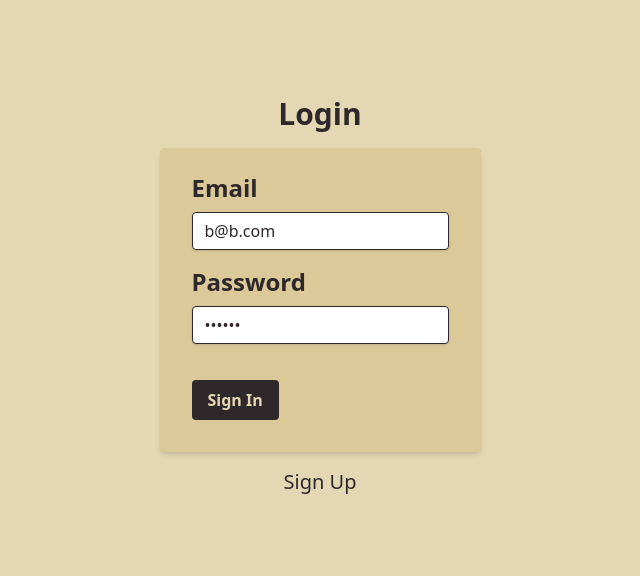
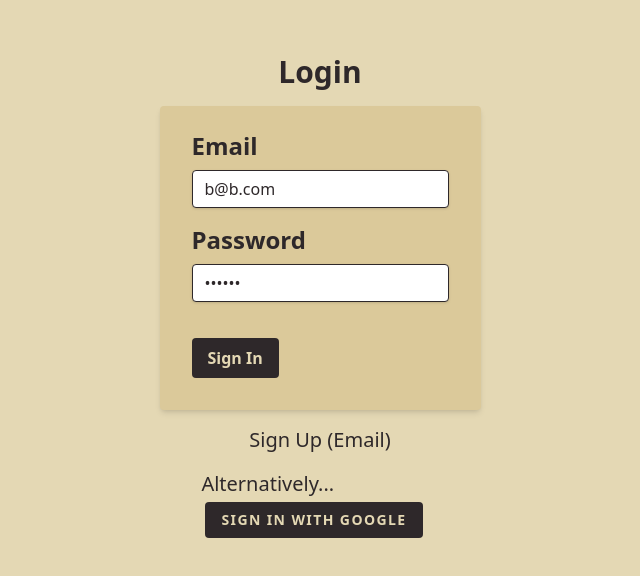
Before and after one commit to f-okd/book-tracker, a React (Vite) app: page /login in a window 1280 px wide. Shown: the part 104-680 px from the top of the page, without its empty margins (320-960 px from the left). Built offline with nearby package versions, Linux system fonts and the light colour scheme; no server answers.

Commit message:
implement google OAuth provider

```diff
--- a/src/common/ReviewModal/ReviewModal.tsx
+++ b/src/common/ReviewModal/ReviewModal.tsx
@@ -17,10 +17,6 @@ const ReviewModal = () => {
     setRatingInputValue(rating);
     setReviewInputValue(comment);
   }, [comment, rating]);
-
-  console.log(
-    `ReviewModal.tsx| Comment:${reviewData.comment}, Rating:${reviewData.rating}`,
-  );
 
   const { addReview, isAddingReview } = useAddReview();
   const { user } = useUser();
--- a/src/modules/auth/components/Login.tsx
+++ b/src/modules/auth/components/Login.tsx
@@ -1,6 +1,8 @@
 import { useState } from 'react';
 import { useLogin } from '../hooks/useLogin';
 import { Link } from 'react-router-dom';
+import Button from '../../../common/Button/Button';
+import { supabaseSignInWithGoogle } from '../../../services/supabase/apiAuth';
 
 const Login = () => {
   const [email, setEmail] = useState('b@b.com');
@@ -79,8 +81,16 @@ const Login = () => {
         to="/register"
         className="text-xl text-semibold hover:font-bold text-ternary"
       >
-        Sign Up
+        Sign Up (Email)
       </Link>
+      <div>
+        <p className="text-xl pt-4 text-semibold hover:font-bold text-ternary">
+          Alternatively...
+        </p>
+        <Button type="ternary" onClick={supabaseSignInWithGoogle}>
+          Sign in with Google
+        </Button>
+      </div>
     </div>
   );
 };
--- a/src/modules/booksList/components/BookListPage.tsx
+++ b/src/modules/booksList/components/BookListPage.tsx
@@ -32,7 +32,6 @@ const BookListPage = () => {
   const user_id = user?.id ?? ''; //will never be null because you route is protected
 
   const handleSetStatustFilter = (status: statusType) => {
-    console.log('changing status to:' + status);
     setStatusFilter(status);
   };
   const {
--- a/src/modules/booksSearch/components/BookDetails.tsx
+++ b/src/modules/booksSearch/components/BookDetails.tsx
@@ -68,6 +68,11 @@ const BookDetails = ({ book }: IBookDetails) => {
           {book.description}
         </p>
       )}
+      {reviewData.status && (
+        <p className="text-sm mb-4 sm:text-base md:text-xl text-ternary italic">
+          Status: {reviewData.status}
+        </p>
+      )}
       <Review
         status={reviewData.status as statusType}
         comment={reviewData.comment}
--- a/src/modules/settings/UpdateUsernameForm.tsx
+++ b/src/modules/settings/UpdateUsernameForm.tsx
@@ -1,6 +1,7 @@
 import { FormEvent, useState } from 'react';
 import { useUser } from '../auth/hooks/useUser';
 import { useUpdateUser } from '../auth/hooks/useUpdateUser';
+import toast from 'react-hot-toast';
 
 const UpdateUsernameForm = () => {
   const user = useUser().user;
@@ -12,6 +13,11 @@ const UpdateUsernameForm = () => {
   const handleSubmit = (e: FormEvent<HTMLFormElement>) => {
     e.preventDefault();
     if (!username) return;
+    if (username.length > 16) {
+      toast.error('Username is too long');
+      return;
+    }
+
     updateUser({ username });
   };
 
@@ -30,7 +36,7 @@ const UpdateUsernameForm = () => {
         </label>
         <input
           className="shadow appearance-none border rounded w-full py-2 px-3 text-ternary leading-tight focus:outline-none focus:shadow-outline"
-          id="username"
+          id="email"
           type="text"
           value={email}
           disabled={true}
--- a/src/services/supabase/apiAuth.ts
+++ b/src/services/supabase/apiAuth.ts
@@ -74,3 +74,11 @@ export const supabaseUpdateCurrentUser = async ({
 
   return data;
 };
+
+export const supabaseSignInWithGoogle = async () => {
+  const { data, error } = await supabase.auth.signInWithOAuth({
+    provider: 'google',
+  });
+  if (error) throw new Error(error.message);
+  return data;
+};
--- a/src/utils/helpers.ts
+++ b/src/utils/helpers.ts
@@ -1,4 +1,3 @@
-import { ReviewsRecord } from '../services/supabase/apiBooks';
 import { IBook } from './types';
 
 // response type: https://developers.google.com/books/docs/v1/reference/volumes ---> not defining that lol
```
